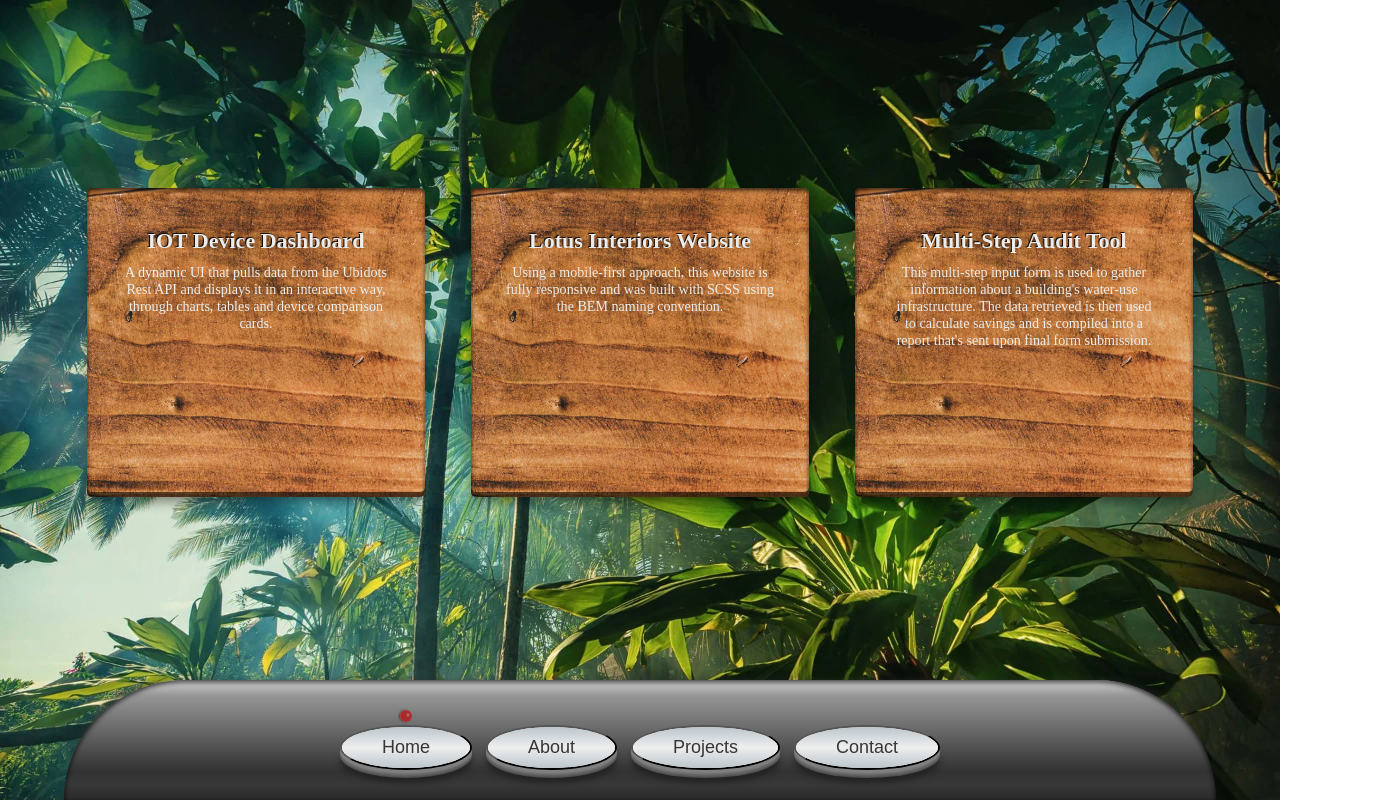
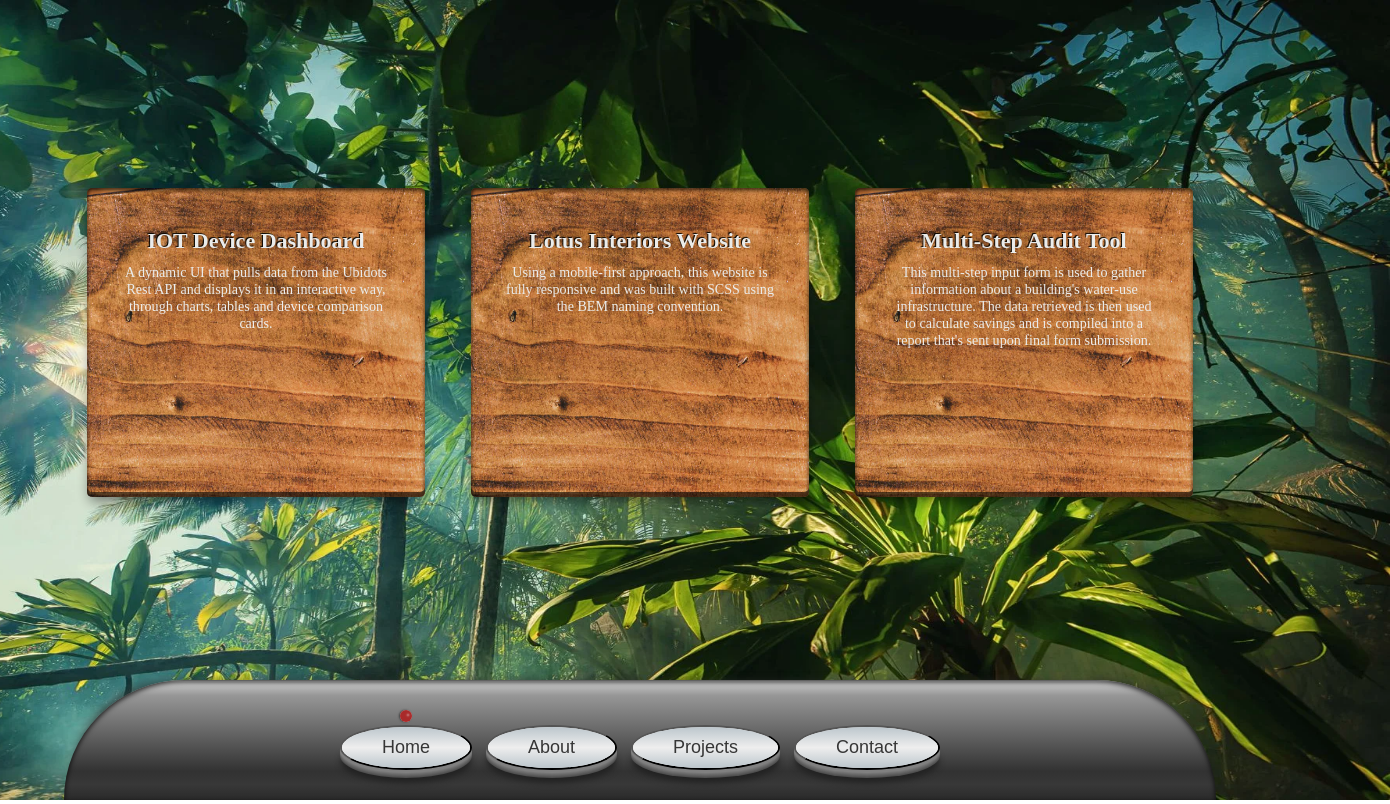
Before and after one commit to Liv4-code/planet-portfolio-site, a React (Create React App) app: page /projects in a window 1280 px wide. Shown: the whole page, 1390 px wide, since content can reach past the window. Built offline with nearby package versions, Linux system fonts and the light colour scheme; a web font is replaced by a local one.

Commit message:
Removed window load event and re-added react lazy load component

```diff
--- a/src/Projects.js
+++ b/src/Projects.js
@@ -1,18 +1,19 @@
 import "./Projects.scss";
-// import backgroundImg from "./assets/forest.webp";
-// import { LazyLoadImage } from "react-lazy-load-image-component";
+import backgroundImg from "./assets/forest.webp";
+import { LazyLoadImage } from "react-lazy-load-image-component";
 
 function Projects() {
     return (
         <div className="projects-container">
-            {/* <LazyLoadImage
+            <LazyLoadImage
+                key={0}
                 src={backgroundImg}
                 width={1500}
                 height={800}
                 alt="Lush Jungle Background"
-                effect="opacity"
+                effect="blur"
                 placeholderSrc={backgroundImg}
-            /> */}
+            />
             <div className="projects">
                 <div className="card">
                     <a
--- a/src/Projects.scss
+++ b/src/Projects.scss
@@ -60,29 +60,29 @@ $breakpoint-xsml-cellphone: 400px;
     }
 }
 
-.projects-container::before {
-    content: "";
-    display: block;
-    position: absolute;
-    background-size: cover;
-    background-repeat: no-repeat;
-    height: 100vh;
-    width: 100vw;
-    animation: fade-in-projects 4s ease-in-out 1;
-    animation-fill-mode: forwards;
-}
+// .projects-container::before {
+//     content: "";
+//     display: block;
+//     position: absolute;
+//     background-size: cover;
+//     background-repeat: no-repeat;
+//     height: 100vh;
+//     width: 100vw;
+//     animation: fade-in-projects 4s ease-in-out 1;
+//     animation-fill-mode: forwards;
+// }
 
-@keyframes fade-in-projects {
-    from {
-        opacity: 0%;
-        background-image: url("./assets/forest.webp");
-    }
+// @keyframes fade-in-projects {
+//     from {
+//         opacity: 0%;
+//         background-image: url("./assets/forest.webp");
+//     }
 
-    to {
-        opacity: 100%;
-        background-image: url("./assets/forest.webp");
-    }
-}
+//     to {
+//         opacity: 100%;
+//         background-image: url("./assets/forest.webp");
+//     }
+// }
 
 @keyframes fade-in-card {
     from {
--- a/src/index.js
+++ b/src/index.js
@@ -7,11 +7,6 @@ const el = document.querySelector("#root");
 
 const root = ReactDOM.createRoot(el);
 
-window.addEventListener("load", () => {
-    // console.log();
-    console.log("loaded");
-});
-
 root.render(
     <NavigationProvider>
         <App />
```
